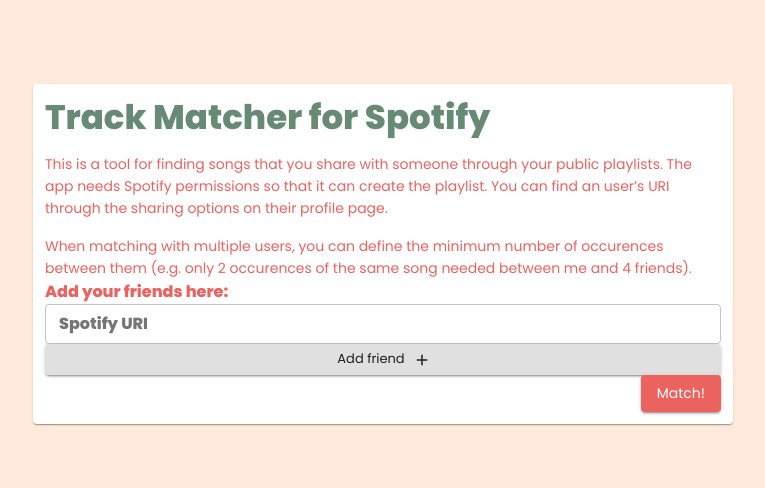
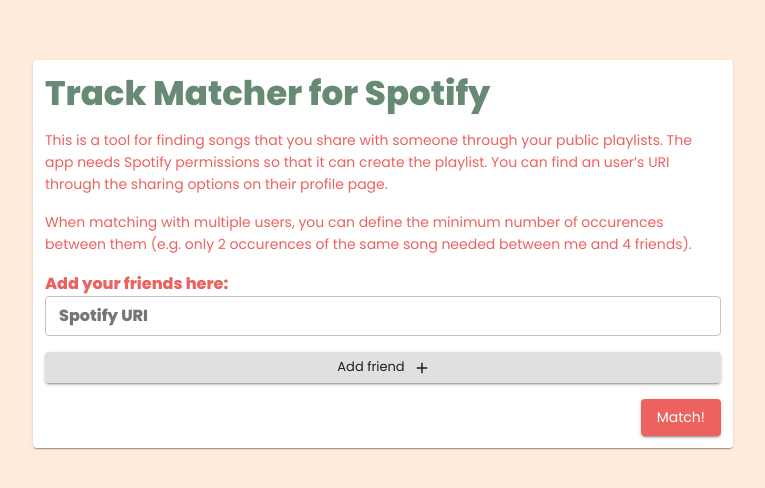
Before and after one commit to livanynunes/Track-Matcher-for-Spotify, a React (Create React App) app in the folder client/: page / in a window 1280 px wide. Shown: the part 146-634 px from the top of the page, without its empty margins (257-1022 px from the left). Built offline with nearby package versions, Linux system fonts and the light colour scheme.

Commit message:
Margin adjusts

```diff
--- a/client/src/pages/Home/Home.tsx
+++ b/client/src/pages/Home/Home.tsx
@@ -14,7 +14,6 @@
   const [inputFields, setInputFields] = useState([
     { value: "", selected: false },
   ]);
-  const [isSelected, setIsSelected] = useState(true);
 
   const handleAddFields = () => {
     const values = [...inputFields];
@@ -86,7 +85,11 @@
                 so that it can create the playlist. You can find an user’s URI
                 through the sharing options on their profile page.
               </Typography>
-              <Typography variant="subtitle2" color="secondary">
+              <Typography
+                variant="subtitle2"
+                paragraph={true}
+                color="secondary"
+              >
                 When matching with multiple users, you can define the minimum
                 number of occurences between them (e.g. only 2 occurences of the
                 same song needed between me and 4 friends).
@@ -102,7 +105,7 @@
 
                 {inputFields.map((inputFields, index) => (
                   <Fragment key={`${inputFields}~${index}`}>
-                    <Grid container>
+                    <Grid container spacing={2}>
                       <Grid item xs={12}>
                         <TextField
                           fullWidth
@@ -141,6 +144,7 @@
                 ))}
 
                 <Grid item xs={12}>
+                  <Box marginTop={2}>
                     <Button
                       variant="contained"
                       fullWidth
@@ -153,9 +157,10 @@
                     >
                       Add friend
                     </Button>
+                  </Box>
                 </Grid>
                 <Grid item xs={12}>
-                  <Box display="flex" justifyContent="flex-end">
+                  <Box display="flex" justifyContent="flex-end" marginTop={2}>
                     <Button
                       variant="contained"
                       color="secondary"
```
Lines whose indentation alone changed are shown as unchanged.
